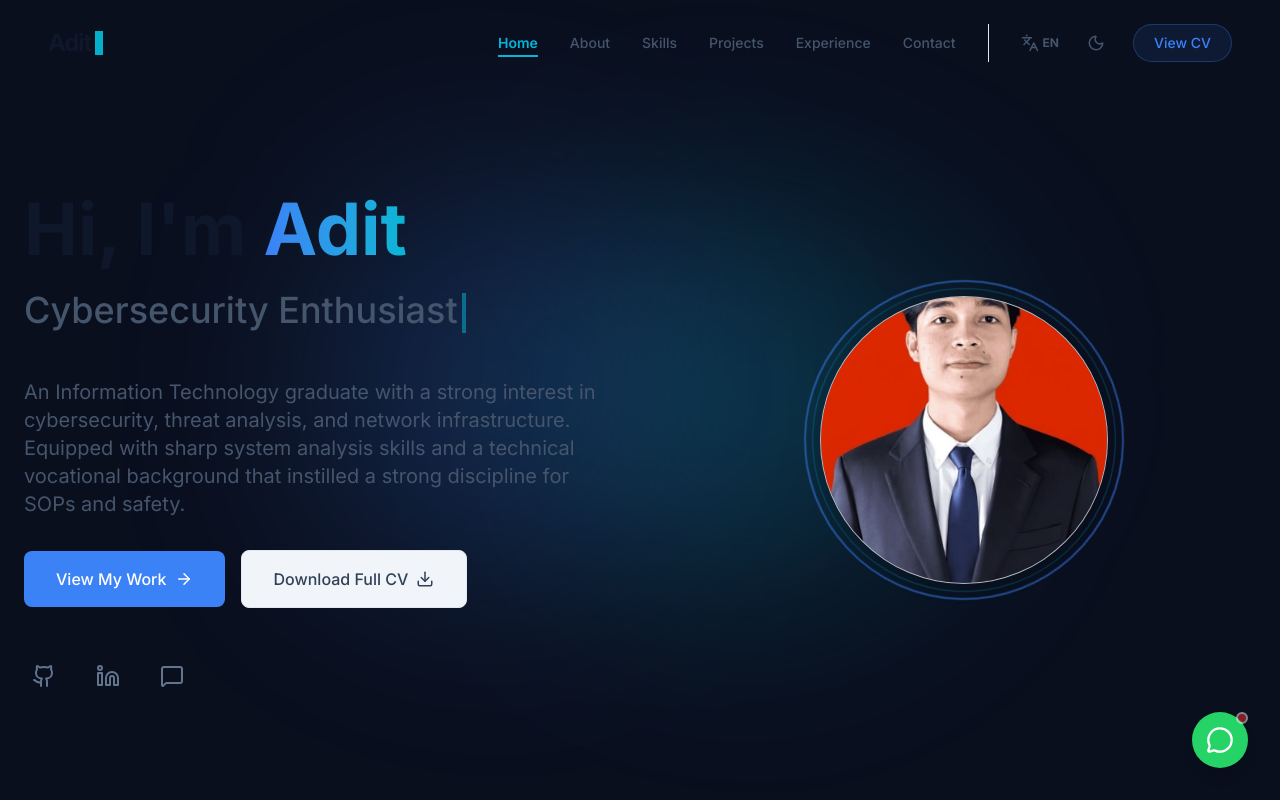
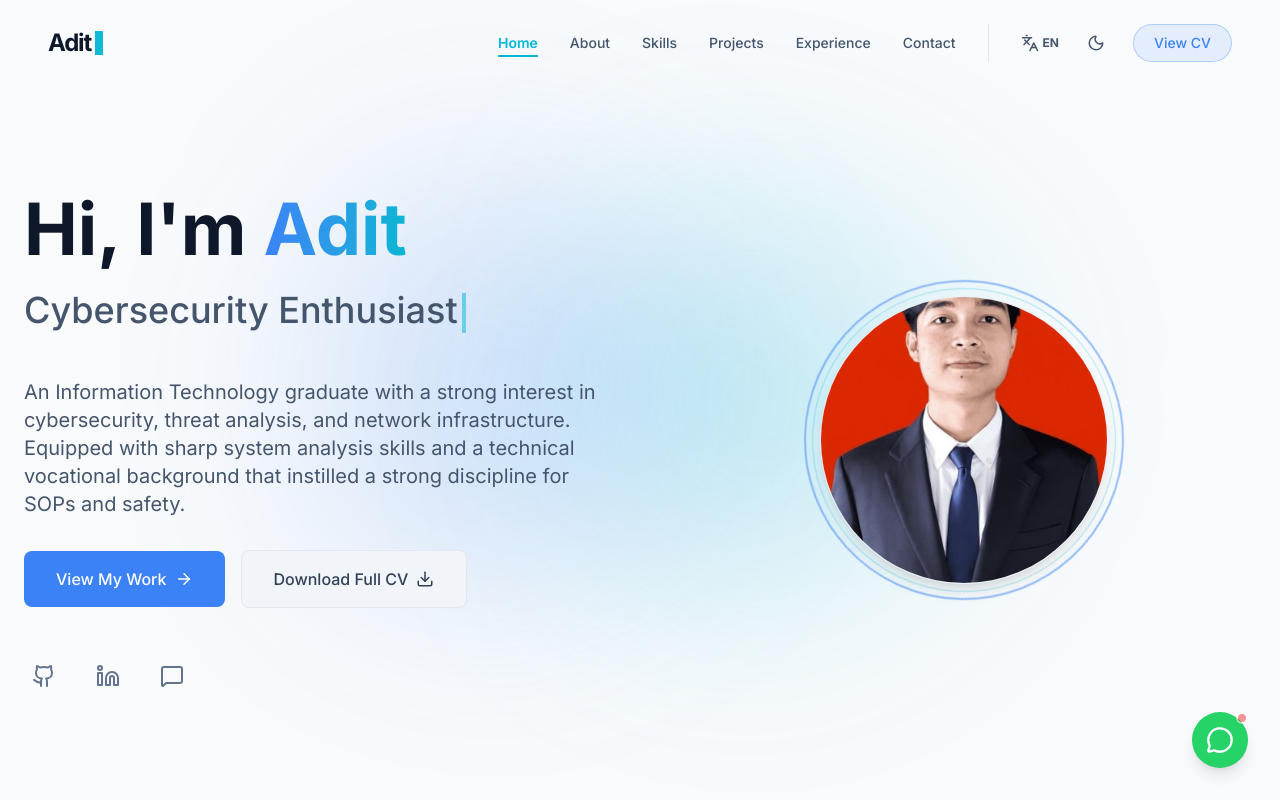
Before and after one commit to Wilhelm-art/portofolio-adit, a React (Vite) app: page /#/ in a window 1280 px wide. Shown: the top 800 px of the page. Built offline with nearby package versions, Linux system fonts and the light colour scheme.

Commit message:
fix: remove hardcoded dark mode colors in Home layout

```diff
--- a/src/pages/Home.tsx
+++ b/src/pages/Home.tsx
@@ -10,7 +10,7 @@ import WhatsAppButton from '../components/WhatsAppButton';
 
 export default function Home() {
   return (
-    <div className="min-h-screen bg-navy-800 text-slate-200 font-sans">
+    <div className="min-h-[100svh] font-sans">
       <Navbar />
       <main>
         <section id="home">
```
